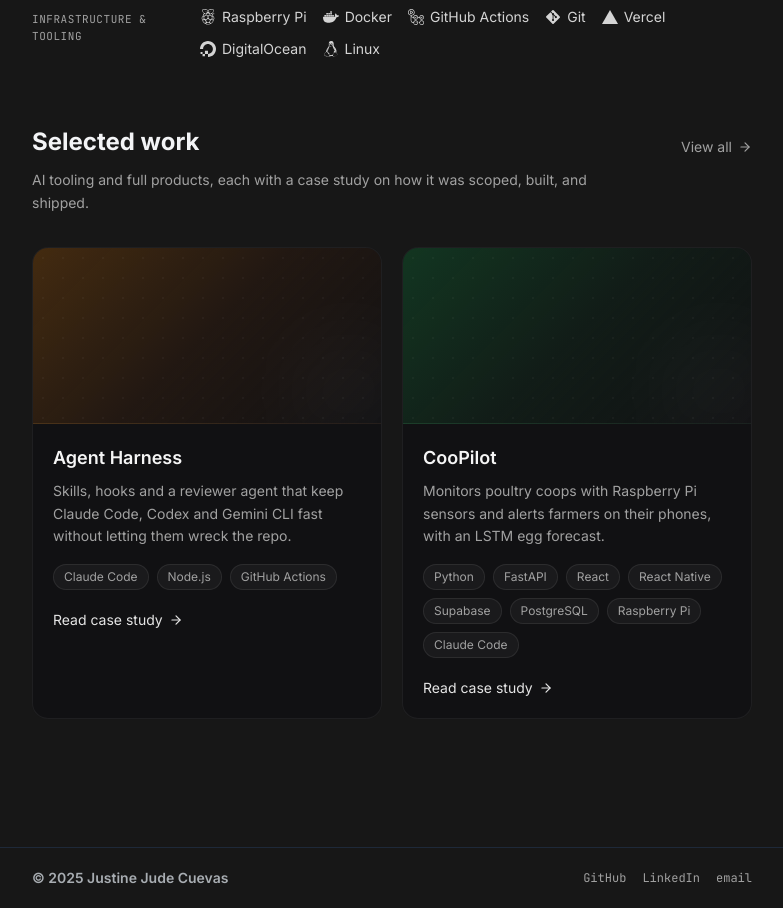
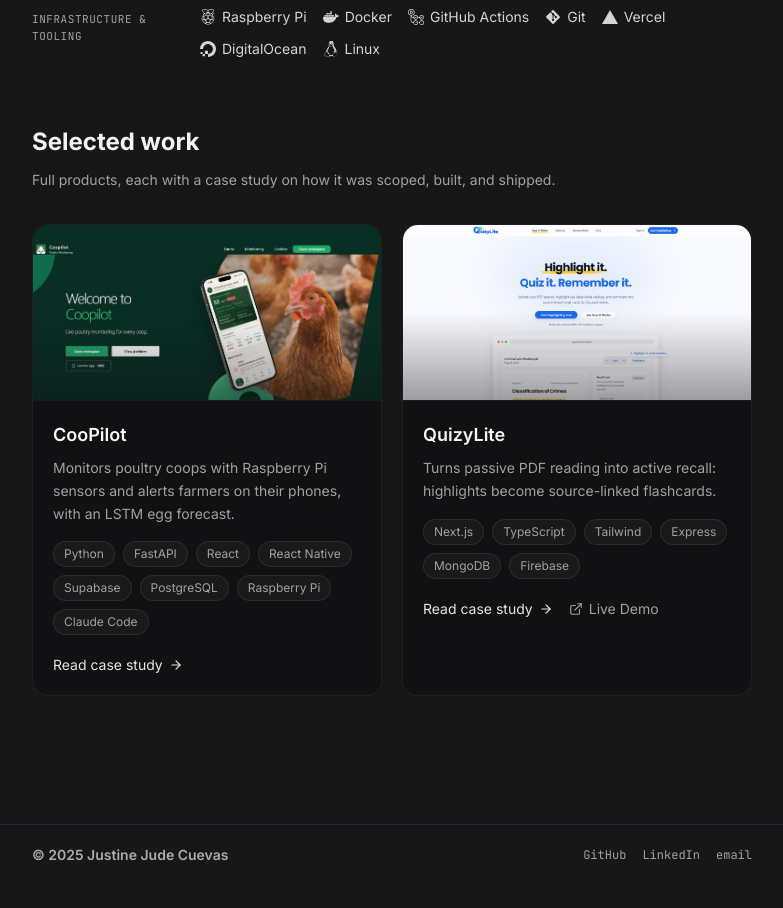
Before and after one commit to Syddl/justine-portfolio, a Next.js app: page / in a window 1280 px wide. Shown: the part 2380-3288 px from the top of the page, without its empty margins (248-1031 px from the left). After the commit the page ends 3265 px from the top, so only its background shows below. Built offline with nearby package versions, Linux system fonts and the light colour scheme; no server answers.

Commit message:
content: hide the Agent Harness case study for now; add a CooPilot cover
The harness repo is still private, so its case study comes off the site
until it is public. CooPilot gets a cover from its landing page, padded to
16:9 so the case-study frame shows it without cropping.

```diff
--- a/src/app/projects/page.jsx
+++ b/src/app/projects/page.jsx
@@ -4,7 +4,7 @@ import ProjectsView from "./ProjectsView";
 export const metadata = pageMetadata({
   title: "Projects & Case Studies",
   description:
-    "Case studies by Justine Jude Cuevas: an agent harness for Claude Code, Codex and Gemini CLI; CooPilot, an IoT poultry monitoring system; and QuizyLite, a PDF study tool.",
+    "Case studies by Justine Jude Cuevas: CooPilot, an IoT poultry monitoring system with an LSTM egg forecast, and QuizyLite, a PDF study tool.",
   path: "/projects",
 });
 
--- a/src/component/ProjectSection.jsx
+++ b/src/component/ProjectSection.jsx
@@ -21,7 +21,7 @@ const ProjectSection = () => {
         <SectionHeading
           eyebrow="selected work"
           title="Selected work"
-          lede="AI tooling and full products, each with a case study on how it was scoped, built, and shipped."
+          lede="Full products, each with a case study on how it was scoped, built, and shipped."
           action={
             // Only worth a link when /projects has more than the cards below.
             projects.length > featured.length ? (
--- a/src/data/projects.js
+++ b/src/data/projects.js
@@ -8,45 +8,6 @@
 //   techNotes, date (feeds sitemap lastModified - bump when content changes).
 // The first two entries are the home page's "Selected work".
 export const projects = [
-  {
-    name: "Agent Harness",
-    slug: "agent-harness",
-    seoTitle: "Agent Harness: A Claude Code Plugin for Safer Agentic Development",
-    seoDescription:
-      "Case study: an agent harness for Claude Code, Codex and Gemini CLI with agent skills and evals, a guard hook, session hooks and a reviewer subagent, built by Justine Jude Cuevas.",
-    tagline:
-      "A Claude Code plugin that gives coding agents project facts, safe defaults and an independent reviewer.",
-    summary:
-      "Skills, hooks and a reviewer agent that keep Claude Code, Codex and Gemini CLI fast without letting them wreck the repo.",
-    description:
-      "A reusable harness for coding agents: agent skills with evals, a guard hook, session hooks and an independent reviewer subagent, shared across Claude Code, Codex and Gemini CLI.",
-    problem:
-      "Coding agents are fast, but every session starts cold. They forget the project's checks and conventions, call work done before the tests have run, and one bad shell command, a force-push or a hard reset, can throw away a day of work. On a client project I ran agents all day and kept re-teaching them the same things.",
-    solution: [
-      "The harness is a Claude Code plugin. Ten agent skills cover the moments agents get wrong: fixing a red check without weakening it, adding a check that fails before the fix, stress-testing a plan, triaging a failed run, and gating anything that spends money. Nine of them ship with evals.",
-      "Hooks do what prompts can't guarantee. A guard hook reads every shell command before it runs and blocks destructive ones, with quote-aware parsing for Bash and PowerShell so a quoted argument can't hide a forbidden flag. A session-start hook loads the project's facts, and a subagent-stop hook checks what a subagent leaves behind.",
-      "An independent reviewer subagent gives a verdict on finished work: it runs the project's declared checks, looks for the same defect in sibling code, and reports what it could not verify. Adapters bring the same policy to Codex CLI and Gemini CLI.",
-    ],
-    outcomes: [
-      "Extracted from a real client project, then adopted in two more: a 4-package thesis system and a solo web app",
-      "Destructive commands such as force-push and hard reset are blocked before they run",
-      "One policy core shared by Claude Code, Codex CLI and Gemini CLI",
-    ],
-    results: [
-      { metric: "10", label: "agent skills, 9 with evals" },
-      { metric: "283", label: "automated tests" },
-      { metric: "3", label: "coding agents supported" },
-    ],
-    screenshots: [],
-    role: "Solo: design, build, evals",
-    timeline: "Sep 2026 - present",
-    techNotes:
-      "Node.js with no runtime dependencies. It loads as a Claude Code plugin from the user skills directory; each project gets a zero-dependency guard hook, a config file of project facts and a short CLAUDE.md. CI runs the tests on Ubuntu and Windows.",
-    date: "2026-10-01",
-    stack: ["Claude Code", "Node.js", "GitHub Actions"],
-    gradientStyle:
-      "linear-gradient(135deg, rgba(217,119,6,0.25), rgba(180,83,9,0.1), rgba(17,17,19,1))",
-  },
   {
     name: "CooPilot",
     slug: "coopilot",
@@ -76,7 +37,14 @@ export const projects = [
       { metric: "93", label: "merged pull requests" },
       { metric: "680+", label: "backend tests" },
     ],
-    screenshots: [],
+    screenshots: [
+      {
+        src: "/coopilot/coopilot.jpg",
+        alt: "CooPilot landing page beside the mobile app showing tomorrow's egg forecast and live coop conditions",
+        caption:
+          "The CooPilot landing page, with the farmer's mobile app: tomorrow's egg forecast, coop conditions and what to fix first.",
+      },
+    ],
     role: "One of two developers on a team of 4: the web app and mobile app, plus shared work on the backend and the edge device",
     timeline: "Jan 2026 - present, thesis defense November 2026",
     techNotes:
@@ -92,6 +60,7 @@ export const projects = [
       "Raspberry Pi",
       "Claude Code",
     ],
+    image: "/coopilot/coopilot.jpg",
     gradientStyle:
       "linear-gradient(135deg, rgba(22,163,74,0.25), rgba(21,128,61,0.1), rgba(17,17,19,1))",
   },
```
Also changed, not shown: public/coopilot/coopilot.jpg (added).
